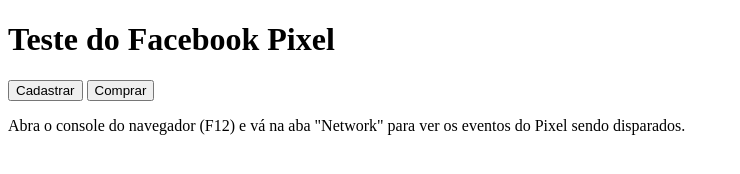
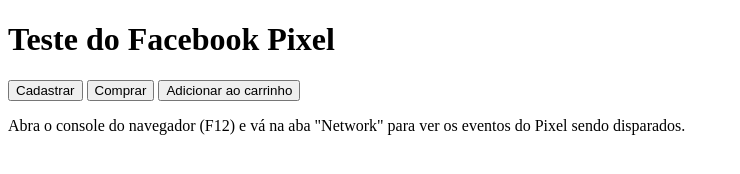
Before and after one commit to emergs/tutorial-facebook-pixel, a website: page index.html in a window 1280 px wide. Shown: the whole page, without its empty margins (0-740 px from the left). Drawn offline with Linux system fonts and the light colour scheme.

Commit message:
feat:add event AddToCart

```diff
--- a/index.html
+++ b/index.html
@@ -35,6 +35,7 @@
 
     <button onclick="fbq('track', 'Lead')">Cadastrar</button>
     <button onclick="fbq('track', 'Purchase', {value: 49.99, currency: 'BRL'})">Comprar</button>
+    <button onclick="fbq('track', 'AddToCart', {content_ids:'ABC123456', content_type:'product', contents:[{'id': 'ABC123', 'quantity': 2}], currency: 'BRL'})">Adicionar ao carrinho</button>
 
     <p>Abra o console do navegador (F12) e vá na aba "Network" para ver os eventos do Pixel sendo disparados.</p>
 </body>
```
Also changed, not shown: 1 other file.
